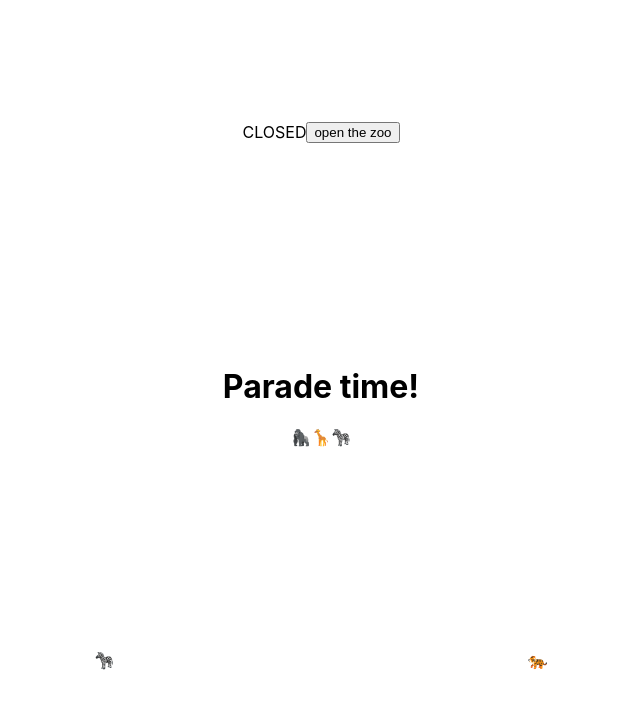
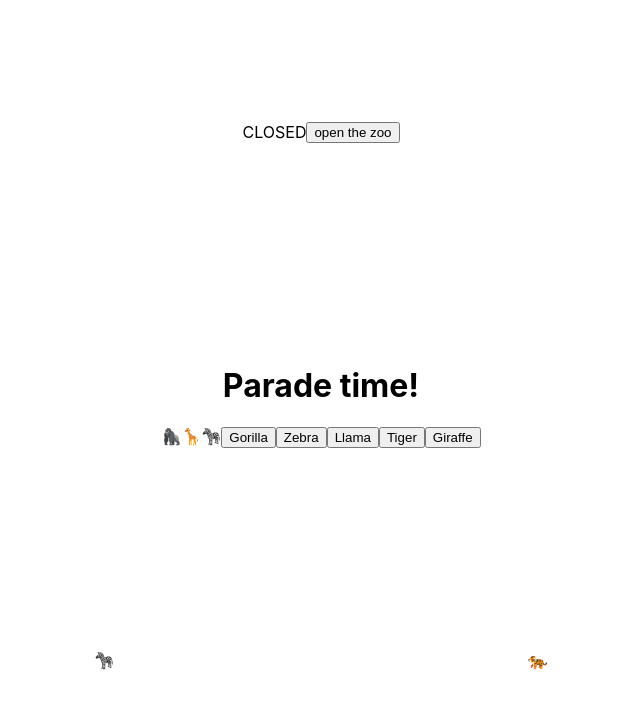
Before and after one commit to viccaruso/react-busy-zoo-from-scratch, a React (Create React App) app: page / in a window 1280 px wide. Shown: the top 708 px of the page, without its empty margins (319-959 px from the left). Built offline with nearby package versions, Linux system fonts and the light colour scheme.

Commit message:
Added buttons to Parade component to add animals to the parade

```diff
--- a/src/App.js
+++ b/src/App.js
@@ -7,7 +7,7 @@ import { useState } from 'react';
 function App() {
   // State
   const [isOpen, setIsOpen] = useState(false);
-  const [parade, setParade] = useState(['gorilla', 'giraffe', 'zebra']);
+  const [paradeArr, setParade] = useState(['gorilla', 'giraffe', 'zebra']);
 
   return (
     <div className="App">
@@ -15,7 +15,7 @@ function App() {
         <OpenSign isOpen={isOpen} setIsOpen={setIsOpen}/>
       </div>
       <div className='zoo-parade'>
-        <Parade parade={parade} setParade={setParade}/>
+        <Parade paradeArr={paradeArr} setParade={setParade}/>
       </div>
       <div className='zoo-fight'>
         <AnimalEmoji animal={'zebra'}/>
--- a/src/Parade.js
+++ b/src/Parade.js
@@ -2,12 +2,17 @@ import React from 'react';
 import AnimalEmoji from './AnimalEmoji';
 import './Parade.css';
 
-export default function Parade({ parade, setParade }) {
+export default function Parade({ paradeArr, setParade }) {
   return (
     <div>
       <h1>Parade time!</h1>
-      {parade.map((animal, i) =>
+      {paradeArr.map((animal, i) =>
         <AnimalEmoji key={animal + i} animal={animal} />)}
+      <button onClick={() => setParade([...paradeArr, 'gorilla'])}>Gorilla</button>
+      <button onClick={() => setParade([...paradeArr, 'zebra'])}>Zebra</button>
+      <button onClick={() => setParade([...paradeArr, 'llama'])}>Llama</button>
+      <button onClick={() => setParade([...paradeArr, 'tiger'])}>Tiger</button>
+      <button onClick={() => setParade([...paradeArr, 'giraffe'])}>Giraffe</button>
     </div>
   );
 }
```
